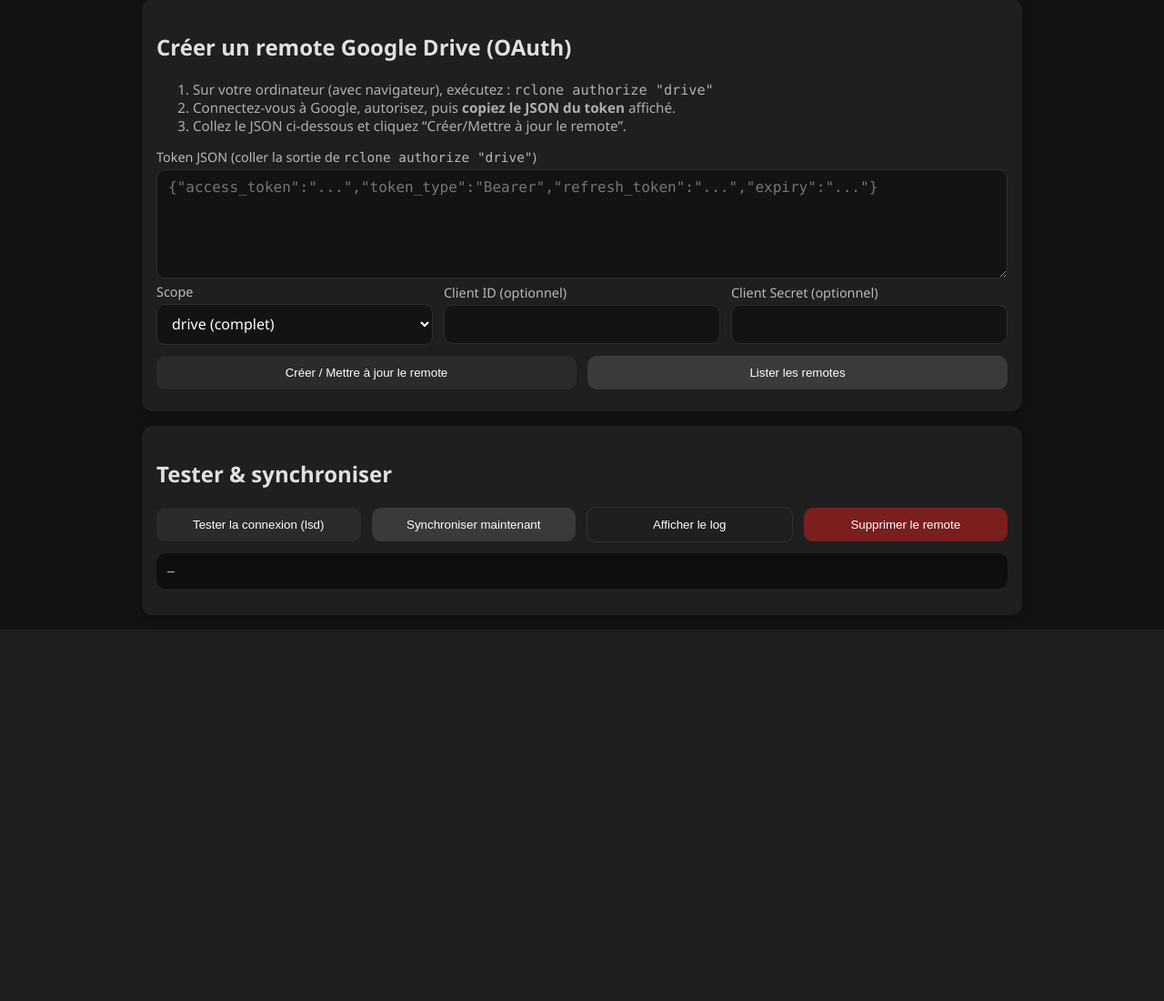
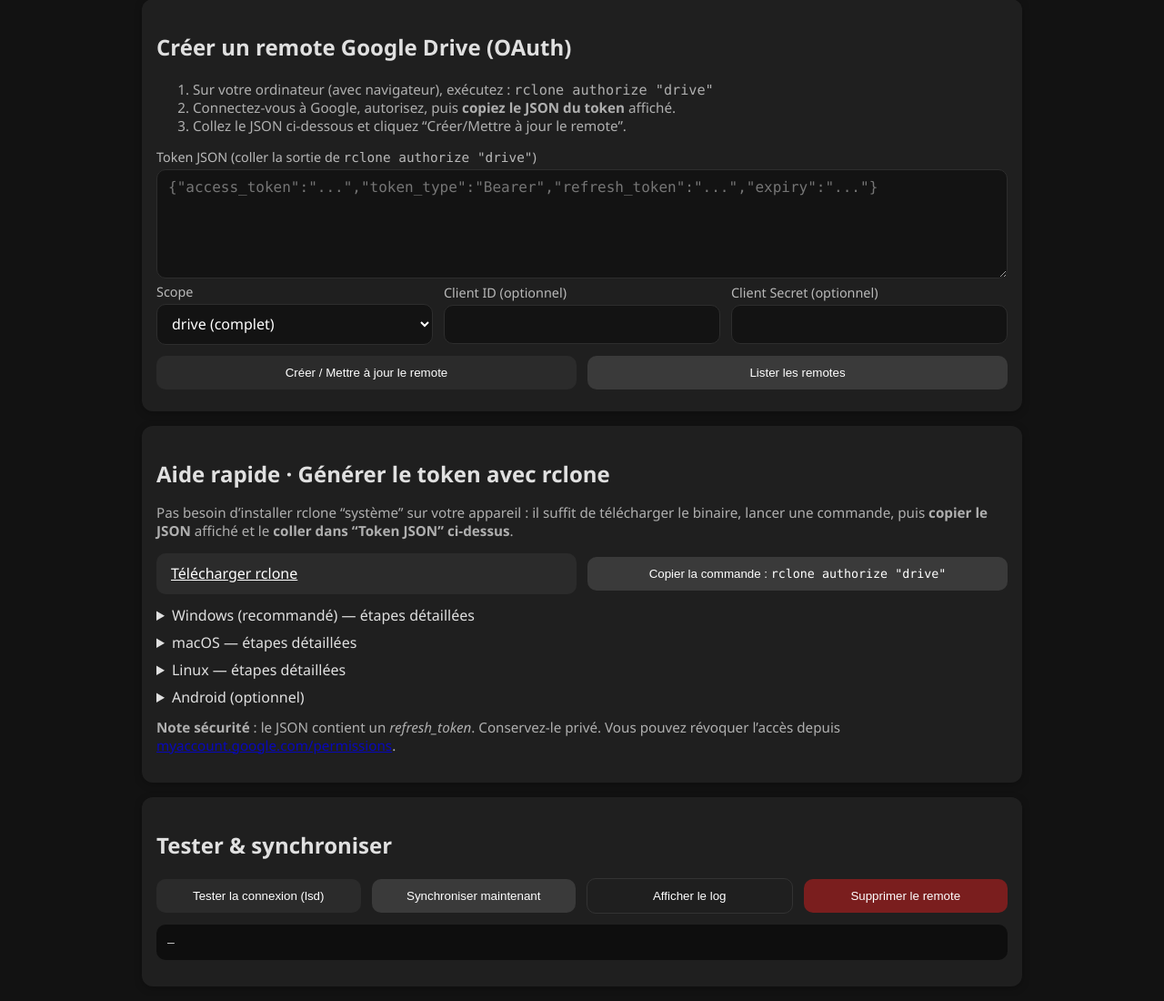
Before and after one commit to Kaquaoify/RPi-Autonomous-Video-Player, a Flask app: page /rclone in a window 1280 px wide. Shown: the part 654-1754 px from the top of the page at 91% size. Before the commit the page ends 1346 px from the top, so only its background shows below. Run offline with Flask 3, Linux system fonts and the light colour scheme; data that the repository does not hold is empty; some libraries are stand-ins or nearby versions.

Commit message:
ajout tutoriel rclone

```diff
--- a/app/templates/rclone_setup.html
+++ b/app/templates/rclone_setup.html
@@ -122,6 +122,78 @@
       </div>
       <div id="create-remote-status" class="muted" style="margin-top:.5rem"></div>
     </section>
+
+    <!-- AIDE RAPIDE : Générer le token via rclone authorize "drive" -->
+<section class="card" id="help-rclone-authorize">
+  <h2>Aide rapide · Générer le token avec rclone</h2>
+
+  <p class="muted" style="margin-top:-.25rem">
+    Pas besoin d’installer rclone “système” sur votre appareil : il suffit de télécharger le binaire, lancer une commande,
+    puis <b>copier le JSON</b> affiché et le <b>coller dans “Token JSON” ci-dessus</b>.
+  </p>
+
+  <div class="row" style="margin:.75rem 0">
+    <a class="btn" href="https://rclone.org/downloads/" target="_blank" rel="noopener">Télécharger rclone</a>
+    <button id="btn-copy-authorize" class="btn secondary" type="button">Copier la commande : <span class="mono">rclone authorize "drive"</span></button>
+  </div>
+
+  <details style="margin-top:.5rem">
+    <summary style="cursor:pointer">Windows (recommandé) — étapes détaillées</summary>
+    <ol class="muted" style="margin:.5rem 0 0">
+      <li>Téléchargez l’archive Windows sur la page “Télécharger rclone”.</li>
+      <li>Dézippez le dossier (ex. sur le Bureau).</li>
+      <li>Dans ce dossier, <b>Maj + clic droit</b> → “Ouvrir dans PowerShell ici”.</li>
+      <li>Exécutez :
+        <pre class="log mono">.\rclone.exe authorize "drive"</pre>
+      </li>
+      <li>Un onglet Google s’ouvre → connectez-vous et autorisez.</li>
+      <li>Copiez le JSON affiché dans PowerShell, puis <b>collez-le</b> dans la zone <i>Token JSON</i> de cette page et cliquez <i>Créer / Mettre à jour le remote</i>.</li>
+    </ol>
+  </details>
+
+  <details style="margin-top:.5rem">
+    <summary style="cursor:pointer">macOS — étapes détaillées</summary>
+    <ol class="muted" style="margin:.5rem 0 0">
+      <li><b>Avec Homebrew</b> : <code class="mono">brew install rclone</code> puis :
+        <pre class="log mono">rclone authorize "drive"</pre>
+      </li>
+      <li><b>Ou en portable</b> : téléchargez l’archive macOS, dézippez, puis dans Terminal :
+        <pre class="log mono">./rclone authorize "drive"</pre>
+      </li>
+      <li>Copiez le JSON et collez-le ici, puis cliquez <i>Créer / Mettre à jour le remote</i>.</li>
+    </ol>
+  </details>
+
+  <details style="margin-top:.5rem">
+    <summary style="cursor:pointer">Linux — étapes détaillées</summary>
+    <ol class="muted" style="margin:.5rem 0 0">
+      <li><b>Rapide</b> :
+        <pre class="log mono">curl -fsSL https://rclone.org/install.sh | sudo bash</pre>
+      </li>
+      <li>Puis :
+        <pre class="log mono">rclone authorize "drive"</pre>
+      </li>
+      <li>Copiez le JSON et collez-le ici, puis cliquez <i>Créer / Mettre à jour le remote</i>.</li>
+    </ol>
+  </details>
+
+  <details style="margin-top:.5rem">
+    <summary style="cursor:pointer">Android (optionnel)</summary>
+    <ol class="muted" style="margin:.5rem 0 0">
+      <li>Installez <b>Termux</b> → <code class="mono">pkg update && pkg install rclone</code></li>
+      <li>Exécutez :
+        <pre class="log mono">rclone authorize "drive"</pre>
+      </li>
+      <li>Copiez le JSON et collez-le ici, puis cliquez <i>Créer / Mettre à jour le remote</i>.</li>
+    </ol>
+  </details>
+
+  <p class="muted" style="margin-top:.75rem">
+    <b>Note sécurité</b> : le JSON contient un <i>refresh_token</i>. Conservez-le privé.
+    Vous pouvez révoquer l’accès depuis <a href="https://myaccount.google.com/permissions" target="_blank" rel="noopener">myaccount.google.com/permissions</a>.
+  </p>
+</section>
+
 
     <!-- ÉTAPE 3 — Tester & Synchroniser -->
     <section class="card">
@@ -269,6 +341,24 @@
 
     el('btn-back').onclick = ()=>{ window.location.href = "/settings"; };
 
+
+  // Bouton "Copier la commande"
+  (function(){
+    const btn = document.getElementById('btn-copy-authorize');
+    if(!btn) return;
+    btn.addEventListener('click', async ()=>{
+      try{
+        await navigator.clipboard.writeText('rclone authorize "drive"');
+        btn.textContent = 'Copié ✔  rclone authorize "drive"';
+        setTimeout(()=>{ btn.innerHTML = 'Copier la commande : <span class="mono">rclone authorize "drive"</span>'; }, 1600);
+      }catch(e){
+        alert('Impossible de copier automatiquement. Copiez manuellement : rclone authorize "drive"');
+      }
+    });
+  })();
+
+
+
     // Go
     refresh().catch(console.error);
   </script>
```
